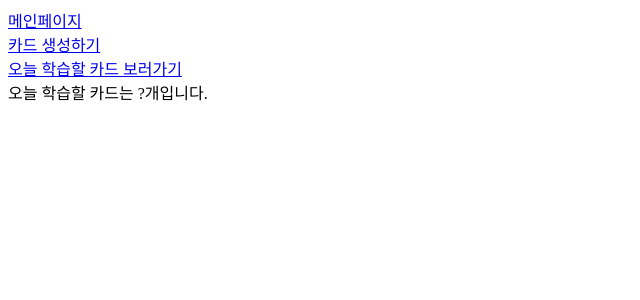
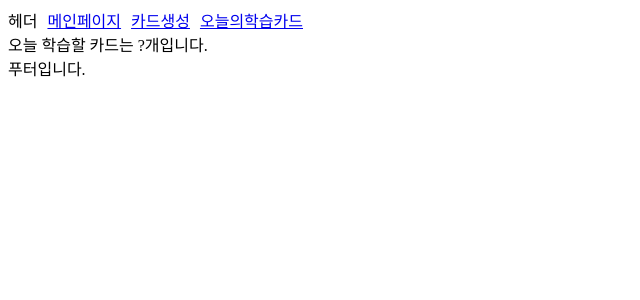
Before and after one commit to hhejo/leitner-box-frontend, a React (Vite) app: page / in a window 1280 px wide. Shown: the top 300 px of the page, without its empty margins (0-640 px from the left). Built offline with nearby package versions, Linux system fonts and the light colour scheme.

Commit message:
feat: layout 적용, route 분리, URL 상수화

```diff
--- /dev/null
+++ b/src/components/footer.jsx
@@ -0,0 +1,5 @@
+function Footer() {
+  return <footer>푸터입니다.</footer>;
+}
+
+export default Footer;
--- /dev/null
+++ b/src/components/header.jsx
@@ -0,0 +1,17 @@
+import { Link } from "react-router-dom";
+
+function Header() {
+  return (
+    <header>
+      헤더
+      <span style={{ marginRight: "10px" }}></span>
+      <Link to="/">메인페이지</Link>
+      <span style={{ marginRight: "10px" }}></span>
+      <Link to={"cards/create"}>카드생성</Link>
+      <span style={{ marginRight: "10px" }}></span>
+      <Link to={"cards/today"}>오늘의학습카드</Link>
+    </header>
+  );
+}
+
+export default Header;
--- /dev/null
+++ b/src/layout.jsx
@@ -0,0 +1,20 @@
+import { Suspense } from "react";
+import { Outlet } from "react-router-dom";
+import Header from "./components/header";
+import Footer from "./components/footer";
+
+function Layout() {
+  return (
+    <>
+      <Header />
+      <main>
+        <Suspense fallback={<div>Loading...</div>}>
+          <Outlet />
+        </Suspense>
+      </main>
+      <Footer />
+    </>
+  );
+}
+
+export default Layout;
--- a/src/main.jsx
+++ b/src/main.jsx
@@ -1,23 +1,12 @@
 import React from "react";
 import ReactDOM from "react-dom/client";
 import { createBrowserRouter, RouterProvider } from "react-router-dom";
-import Root from "./routes/root";
+import routes from "./routes";
 import ErrorPage from "./error-page";
-import Card from "./routes/card";
-import CreateCard from "./routes/create-card";
-import TodayCard from "./routes/today-card";
+import Layout from "./layout";
 
 const router = createBrowserRouter([
-  {
-    path: "/",
-    element: <Root />,
-    errorElement: <ErrorPage />,
-    children: [
-      { path: "cards/:cardId", element: <Card /> },
-      { path: "cards/create", element: <CreateCard /> },
-      { path: "cards/today", element: <TodayCard /> },
-    ],
-  },
+  { element: <Layout />, errorElement: <ErrorPage />, children: routes },
 ]);
 
 ReactDOM.createRoot(document.getElementById("root")).render(
--- /dev/null
+++ b/src/routes/home.js
@@ -0,0 +1,9 @@
+function Home() {
+  return (
+    <>
+      <div>오늘 학습할 카드는 ?개입니다.</div>
+    </>
+  );
+}
+
+export default Home;
--- /dev/null
+++ b/src/routes/index.jsx
@@ -0,0 +1,17 @@
+import PathConstants from "./path-constants";
+import Home from "./home";
+import Card from "./card";
+import CreateCard from "./create-card";
+import TodayCard from "./today-card";
+
+// const Home = React.lazy(() => import("../pages/Home"));
+// const About = React.lazy(() => import("../pages/About"));
+
+const routes = [
+  { path: "/", element: <Home /> },
+  { path: PathConstants.CARD_DETAIL, element: <Card /> },
+  { path: PathConstants.CARDS_CREATE, element: <CreateCard /> },
+  { path: PathConstants.CARDS_TODAY, element: <TodayCard /> },
+];
+
+export default routes;
--- /dev/null
+++ b/src/routes/path-constants.js
@@ -0,0 +1,9 @@
+const pathConstants = {
+  HOME: "/",
+  CARDS: "cards",
+  CARD_DETAIL: "cards/:cardId",
+  CARDS_CREATE: "cards/create",
+  CARDS_TODAY: "cards/today",
+};
+
+export default pathConstants;
--- a/src/routes/root.jsx
+++ /dev/null
@@ -1,27 +0,0 @@
-import { Link, Outlet } from "react-router-dom";
-
-function Root() {
-  return (
-    <>
-      <div>
-        <Link to="/">메인페이지</Link>
-      </div>
-
-      <div>
-        <Link to={"cards/create"}>카드 생성하기</Link>
-      </div>
-
-      <div>
-        <Link to={"cards/today"}>오늘 학습할 카드 보러가기</Link>
-      </div>
-
-      <div>오늘 학습할 카드는 ?개입니다.</div>
-
-      <div>
-        <Outlet />
-      </div>
-    </>
-  );
-}
-
-export default Root;
```
Also changed, not shown: src/routes/home.jsx (deleted).
